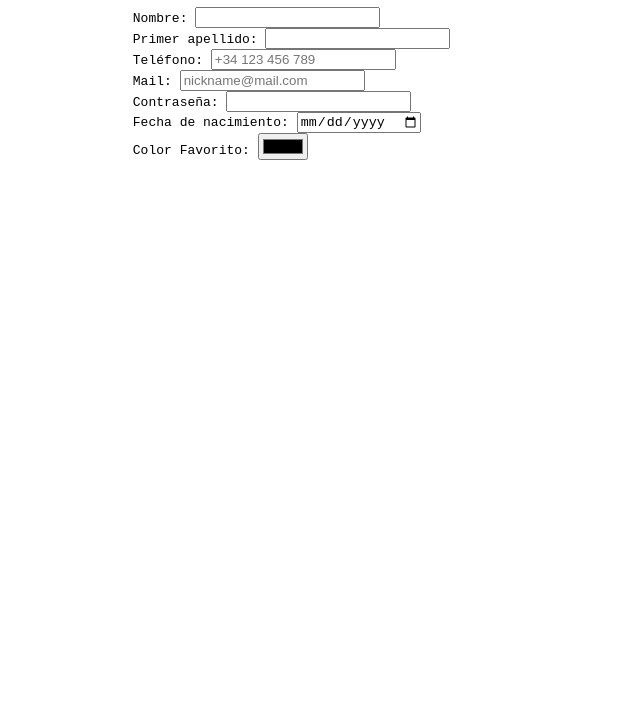
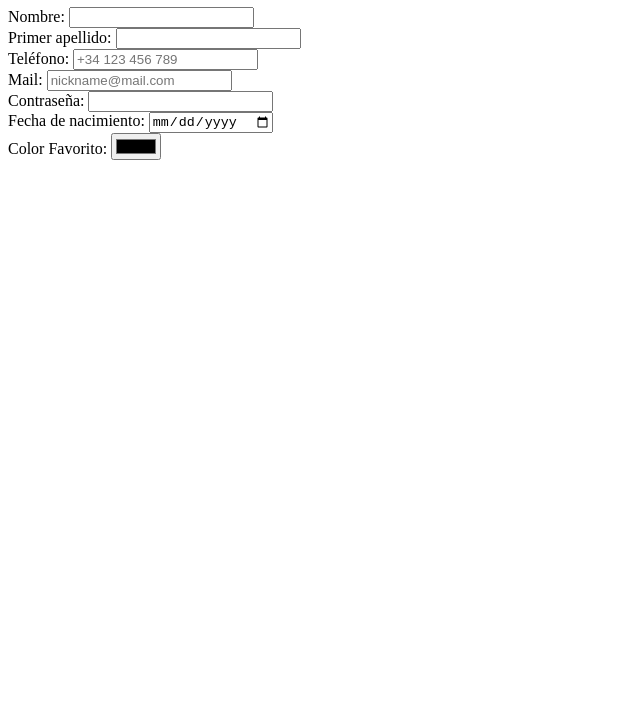
Before and after one commit to pabenito/IU-p1, a plain HTML site: page index.html in a window 1280 px wide. Shown: the part 73-800 px from the top of the page, without its empty margins (0-640 px from the left). Drawn offline with Linux system fonts and the light colour scheme.

Commit message:
pre to p

```diff
--- a/index.html
+++ b/index.html
@@ -8,15 +8,15 @@
     <body>
         <h1>Registro de usuario</h1>
         <form action="">
-            <pre>
-                Nombre: <input type="text" name="nombre" id="fNombre" autocomplete="name" required="required"/>
-                Primer apellido: <input type="text" name="apellido" id="fApellido" autocomplete="family-name"required="required"/>
-                Teléfono: <input type="tel" name="teléfono" id="fTeléfono" autocomplete="tel" placeholder="+34 123 456 789"/>
-                Mail: <input type="email" name="email" id="fEmail" autocomplete="email" required="required" placeholder="nickname@mail.com"/>
-                Contraseña: <input type="password" name="contraseña" id="fContraseña" autocomplete="password" required="required"/>
-                Fecha de nacimiento: <input type="date" name="nacimiento" id="fnacimiento" autocomplete="bday" required="required"/>
-                Color Favorito: <input type="color" name="color" id="fcolor"/>
-            </pre>
+            <p>
+                Nombre: <input type="text" name="nombre" id="fNombre" autocomplete="name" required="required"/><br/>
+                Primer apellido: <input type="text" name="apellido" id="fApellido" autocomplete="family-name"required="required"/><br/>
+                Teléfono: <input type="tel" name="teléfono" id="fTeléfono" autocomplete="tel" placeholder="+34 123 456 789"/><br/>
+                Mail: <input type="email" name="email" id="fEmail" autocomplete="email" required="required" placeholder="nickname@mail.com"/><br/>
+                Contraseña: <input type="password" name="contraseña" id="fContraseña" autocomplete="password" required="required"/><br/>
+                Fecha de nacimiento: <input type="date" name="nacimiento" id="fnacimiento" autocomplete="bday" required="required"/><br/>
+                Color Favorito: <input type="color" name="color" id="fcolor"/><br/>
+            </p>
         </form>
     </body>
 </html>
```
